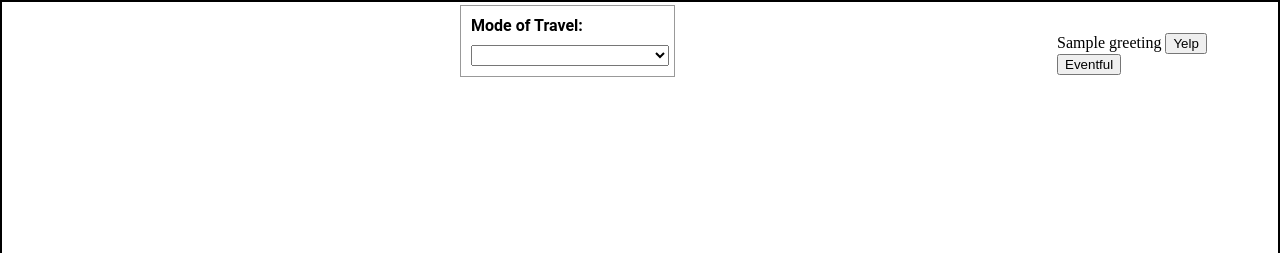
After one commit to emam97/triptrap, a Python web app: template template/directions.html in a window 1280 px wide. The commit adds this page. Shown: the top 253 px of the page. Run offline with Jinja, Linux system fonts and the light colour scheme; the template is opened without the code that fills it: most values are stand-ins (such as "Sample title", 1, 10 or a date in 2020); some libraries are stand-ins or nearby versions.

Commit message:
Directions

```diff
--- a/main.py
+++ b/main.py
@@ -186,7 +186,7 @@ class MainHandler(webapp2.RequestHandler):
         greeting = ('Welcome, %s! (<a href="%s">sign out</a>)' %
             (user.nickname(), users.create_logout_url('/')))
         template_vars = { 'greeting' : greeting }
-        template = jinja2_environment.get_template("template/places.html")
+        template = jinja2_environment.get_template("template/directions.html")
         self.response.write(template.render(template_vars))
 
 jinja2_environment = jinja2.Environment(loader=
--- /dev/null
+++ b/resources/directions.css
@@ -0,0 +1,61 @@
+.FixedHeightContainer{
+  float:right;
+  height: 250px;
+  width: 250px;
+  padding: 3px;
+}
+
+.infobox{
+  margin:30px;
+  overflow:auto;
+  background-color: #ffffff;
+  /*opacity:0.6;*/
+  filter:alpha(opacity=60);
+}
+
+#map-canvas{
+  border: 2px solid black;
+}
+
+html, body, #map-canvas {
+  height: 100%;
+  margin: 0;
+  padding: 0;
+}
+
+#panel {
+  position: absolute;
+  top: 5px;
+  left: 50%;
+  margin-left: -180px;
+  z-index: 5;
+  background-color: #fff;
+  padding: 5px;
+  border: 1px solid #999;
+}
+
+/*
+Provide the following styles for both ID and class,
+where ID represents an actual existing "panel" with
+JS bound to its name, and the class is just non-map
+content that may already have a different ID with
+JS bound to its name.
+*/
+
+#panel, .panel {
+  font-family: 'Roboto','sans-serif';
+  line-height: 30px;
+  padding-left: 10px;
+}
+
+#panel select, #panel input, .panel select, .panel input {
+  font-size: 15px;
+}
+
+#panel select, .panel select {
+  width: 100%;
+}
+
+#panel i, .panel i {
+  font-size: 12px;
+}
--- /dev/null
+++ b/resources/directions.js
@@ -0,0 +1,60 @@
+var directionsDisplay;
+var directionsService = new google.maps.DirectionsService();
+var map;
+var lat;
+var lon;
+var start;
+var end;
+var infowindow;
+var url;
+var url1;
+window.onload = function() {
+  var startPos;
+  map = new google.maps.Map(document.getElementById('map-canvas'), {
+    center: { lat: 47.61, lng: -122.33},
+    zoom: 14
+  });
+  var geoSuccess = function(position) {
+    startPos = position;
+    lat = startPos.coords.latitude;
+    lon = startPos.coords.longitude;
+    console.log(lat, lon);
+    start = new google.maps.LatLng(lat, lon);
+    end = new google.maps.LatLng(37.7683909618184, -122.51089453697205);
+    url = "/eventful?lat="+lat+"lon="+lon;
+    console.log(url);
+    $("#eventful").attr('href',url);
+    url1 = "/yelp?lat="+lat+","+lon;
+    console.log(url1);
+    $("#yelp").attr('href',url1);
+    initialize(start, end);
+  };
+  navigator.geolocation.getCurrentPosition(geoSuccess);
+};
+
+function initialize(start, end) {
+  directionsDisplay = new google.maps.DirectionsRenderer();
+  var mapOptions = {
+    zoom: 14,
+    center: start
+  }
+  map = new google.maps.Map(document.getElementById('map-canvas'), mapOptions);
+  directionsDisplay.setMap(map);
+}
+
+function calcRoute() {
+  var selectedMode = document.getElementById('mode').value;
+  var request = {
+      origin: start,
+      destination: end,
+      // Note that Javascript allows us to access the constant
+      // using square brackets and a string value as its
+      // "property."
+      travelMode: google.maps.TravelMode[selectedMode]
+  };
+  directionsService.route(request, function(response, status) {
+    if (status == google.maps.DirectionsStatus.OK) {
+      directionsDisplay.setDirections(response);
+    }
+  });
+}
--- a/resources/places.css
+++ b/resources/places.css
@@ -14,7 +14,11 @@
     right: 5px;
     top: 5px;
 }*/
-
+html, body {
+  height: 100%;
+  margin: 0;
+  padding: 0;
+}
 
 .FixedHeightContainer{
   float:right;
--- a/resources/places.js
+++ b/resources/places.js
@@ -20,13 +20,13 @@ window.onload = function() {
     url1 = "/yelp?lat="+lat+","+lon;
     console.log(url1);
     $("#yelp").attr('href',url1);
-    initialize();
+    initialize(lat,lon);
   };
   navigator.geolocation.getCurrentPosition(geoSuccess);
 };
 
 
-function initialize() {
+function initialize(lat,lon) {
   var pyrmont = new google.maps.LatLng(lat, lon);
 
     map.panTo(pyrmont);
--- /dev/null
+++ b/template/directions.html
@@ -0,0 +1,33 @@
+<!DOCTYPE html>
+<html>
+  <head>
+    <meta name="viewport" content="initial-scale=1.0, user-scalable=no">
+    <meta charset="utf-8">
+    <title>Travel modes in directions</title>
+    <link rel="stylesheet" type= "text/css" href="resources/directions.css"></link>
+    <script src="https://maps.googleapis.com/maps/api/js?v=3.exp&signed_in=true"></script>
+    <script src="https://ajax.googleapis.com/ajax/libs/jquery/1.11.3/jquery.min.js"></script>
+    <script type="text/javascript" src ="resources/directions.js"></script>
+
+  </head>
+  <body>
+    <div id="panel">
+    <b>Mode of Travel: </b>
+    <select id="mode" onchange="calcRoute();">
+      <option value="initial"></option>
+      <option value="DRIVING">Driving</option>
+      <option value="WALKING">Walking</option>
+      <option value="BICYCLING">Bicycling</option>
+      <option value="TRANSIT">Transit</option>
+    </select>
+    </div>
+    <div class="FixedHeightContainer">
+      <div class="infobox">
+        {{ greeting }}
+          <a id= "yelp"> <button type = "button" name="Yelp Results">Yelp</button></a>
+        <a id= "eventful"> <button type = "button" name="Eventful Results">Eventful</button></a>
+      </div>
+    </div>
+    <div id="map-canvas"></div>
+  </body>
+</html>
--- a/template/places.html
+++ b/template/places.html
@@ -30,11 +30,10 @@
 // };
 // </script>
 
-
+    <link rel="stylesheet" type= "text/css" href="resources/places.css"></link>
     <script src="https://maps.googleapis.com/maps/api/js?v=3.exp&signed_in=true&libraries=places"></script>
     <script src="https://ajax.googleapis.com/ajax/libs/jquery/1.11.3/jquery.min.js"></script>
     <script type="text/javascript" src ="resources/places.js"></script>
-    <link rel="stylesheet" type= "text/css" href="resources/places.css"></link>
   </head>
   <body>
     <div class="FixedHeightContainer">
```
Also changed, not shown: 6 other files.
